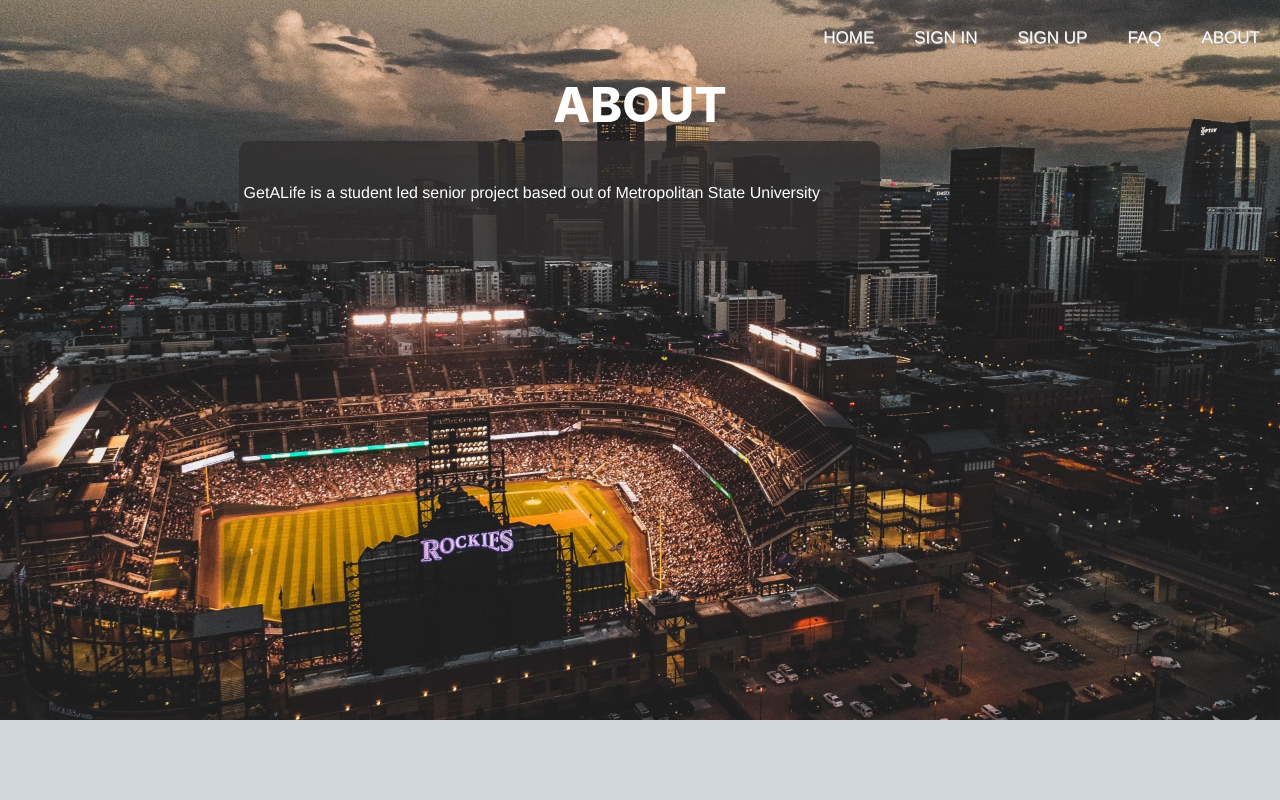
After one commit to BSkrockii/GetALife, a Django app: page /about/ in a window 1280 px wide. The commit adds this page. Run offline with Django 3.2, Linux system fonts and the light colour scheme; some libraries are stand-ins or nearby versions.

Commit message:
Very rough about page created

```diff
--- /dev/null
+++ b/getalife/assets/css/about.css
@@ -0,0 +1,59 @@
+.index {
+    grid-column: 2/5;
+    grid-row: 2;
+}
+
+.block-about {
+    display: block;
+    position: absolute;
+    border-radius: 10px;
+    padding: 40px 60px 40px 5px;
+    margin-top: auto;
+    margin-left: 12%;
+    text-align:center;
+    background-color: #302e2ec5;
+}
+
+.container {
+    font-family: Helvetica;
+    display: block;
+    align-self: center;
+}
+
+h1{
+    display: block;
+    text-align: center;
+    text-transform: uppercase;
+    font-weight: 800;
+    font-size: 3rem;
+    margin-top: auto;
+}
+
+.nav a {
+    float: right;
+    display: block;
+    color: #fff;
+    text-align: top;
+    padding: 25px 20px;
+    text-decoration: none;
+    font-size: 17px;
+    font-family: Helvetica;
+    font-weight: lighter;
+    text-shadow: 0.5px 1px rgb(187, 187, 187);
+}
+
+.nav a:hover {
+    color: #494848;
+}
+
+.nav .icon {
+    display: none;
+}
+
+body {
+    background-image: url("../img/denver.jpg");
+    background-repeat: no-repeat;
+    background-size: 100%;
+    background-color: #D2D6DD;
+    color: #fff;
+}
--- a/getalife/life/urls.py
+++ b/getalife/life/urls.py
@@ -10,6 +10,7 @@ urlpatterns = [
     path('register/', views.register, name='register'),
     path('home/', views.home, name='home'),
     path('faq/', views.faq, name='faq'),
+    path('about/', views.about, name='about'),
 ]
 
 #urlpatterns += staticfiles_urlpatterns()
--- a/getalife/life/views.py
+++ b/getalife/life/views.py
@@ -50,3 +50,7 @@ def register(request):
 def faq(request):
     context = None
     return render(request, 'life/faq.html', context)
+
+def about(request):
+    context = None
+    return render(request, 'life/about.html', context)
--- /dev/null
+++ b/getalife/templates/life/about.html
@@ -0,0 +1,28 @@
+{% load static %}
+<html lang=en>
+    <head>
+        <meta charset="UTF-8">
+        <title>ABOUT</title>
+        <link href="https://stackpath.bootstrapcdn.com/bootstrap/4.4.1/css/bootstrap.min.css" rel="stylesheet" integrity="sha384-Vkoo8x4CGsO3+Hhxv8T/Q5PaXtkKtu6ug5TOeNV6gBiFeWPGFN9MuhOf23Q9Ifjh" crossorigin="anonymous">
+        <link rel="stylesheet" href="{% static 'css/about.css' %}">
+        <link rel="shortcut icon" type="image/png" href="{% static 'img/favicon.png' %}"/>
+    </head>
+
+    <body>
+        <nav class="nav justify-content-end">
+            <a class="nav-link text-light" href="{% url 'index' %}">HOME</a>
+            <a class="nav-link text-light" href="{% url 'login' %}">SIGN IN</a>
+            <a class="nav-link text-light" href="{% url 'register' %}">SIGN UP</a>
+            <a class="nav-link text-light" href="{% url 'faq' %}">FAQ</a>
+            <a class="nav-link text-light" href="{% url 'about' %}">ABOUT</a>
+        </nav>
+
+        <h1 class="text-nowrap">About</h1>
+
+        <div class="container">
+            <div class="block-about">
+                <p>GetALife is a student led senior project based out of Metropolitan State University</p>
+            </div>
+        </div>
+    </body>
+</html>
--- a/getalife/templates/life/faq.html
+++ b/getalife/templates/life/faq.html
@@ -20,7 +20,7 @@
             <a class="nav-link text-light" href="{% url 'login' %}">SIGN IN</a>
             <a class="nav-link text-light" href="{% url 'register' %}">SIGN UP</a>
             <a class="nav-link text-light" href="{% url 'faq' %}">FAQ</a>
-            <a class="nav-link text-light" href="{% url 'faq' %}">ABOUT</a>
+            <a class="nav-link text-light" href="{% url 'about' %}">ABOUT</a>
         </nav>
 
         <section class="accordion-section clearfix mt-3" aria-label="Question Accordions">
--- a/getalife/templates/life/index.html
+++ b/getalife/templates/life/index.html
@@ -14,7 +14,7 @@
             <a class="nav-link text-light" href="{% url 'login' %}">SIGN IN</a>
             <a class="nav-link text-light" href="{% url 'register' %}">SIGN UP</a>
             <a class="nav-link text-light" href="{% url 'faq' %}">FAQ</a>
-            <a class="nav-link text-light" href="{% url 'faq' %}">ABOUT</a>
+            <a class="nav-link text-light" href="{% url 'about' %}">ABOUT</a>
         </nav>
 
         <div class="container">
```
